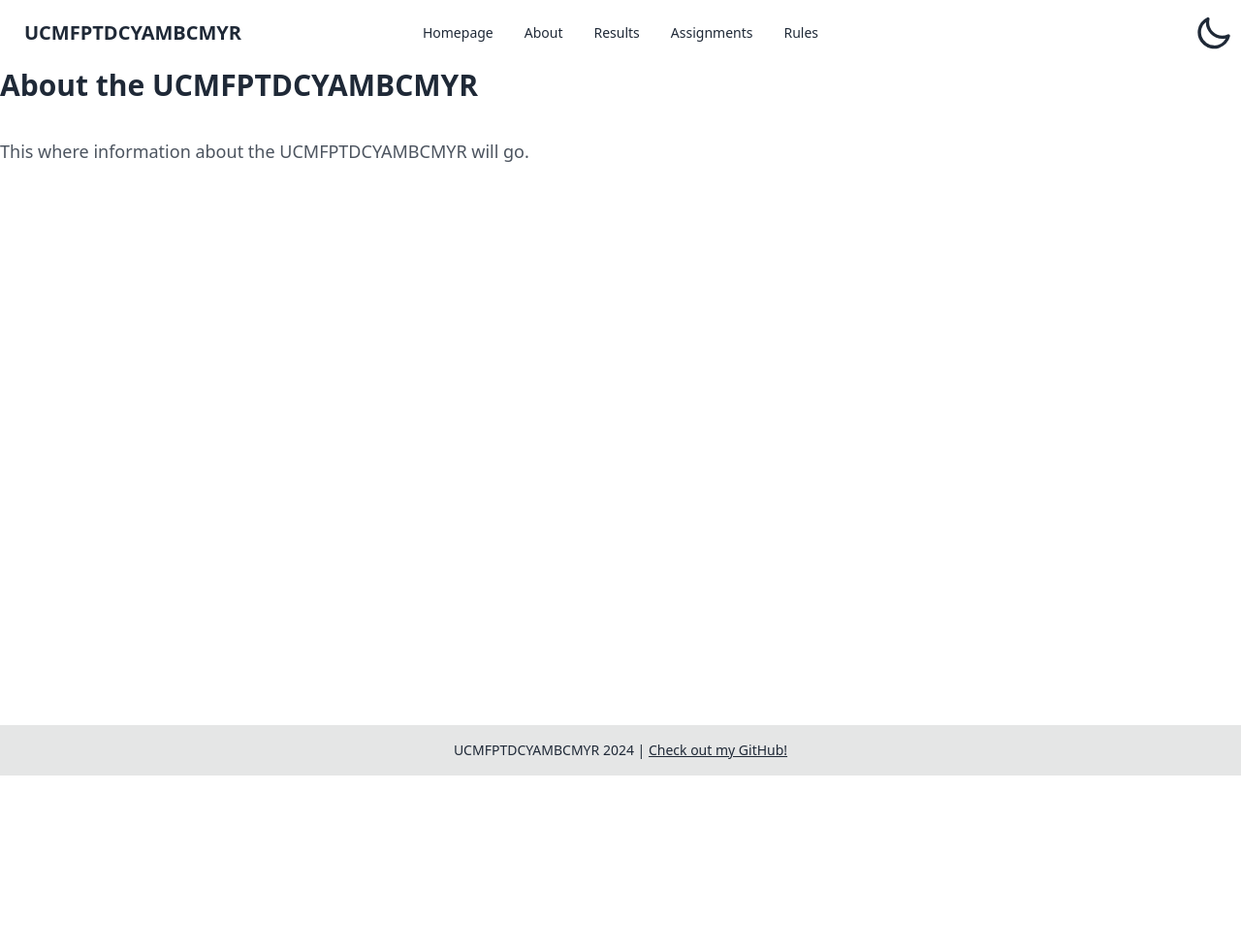
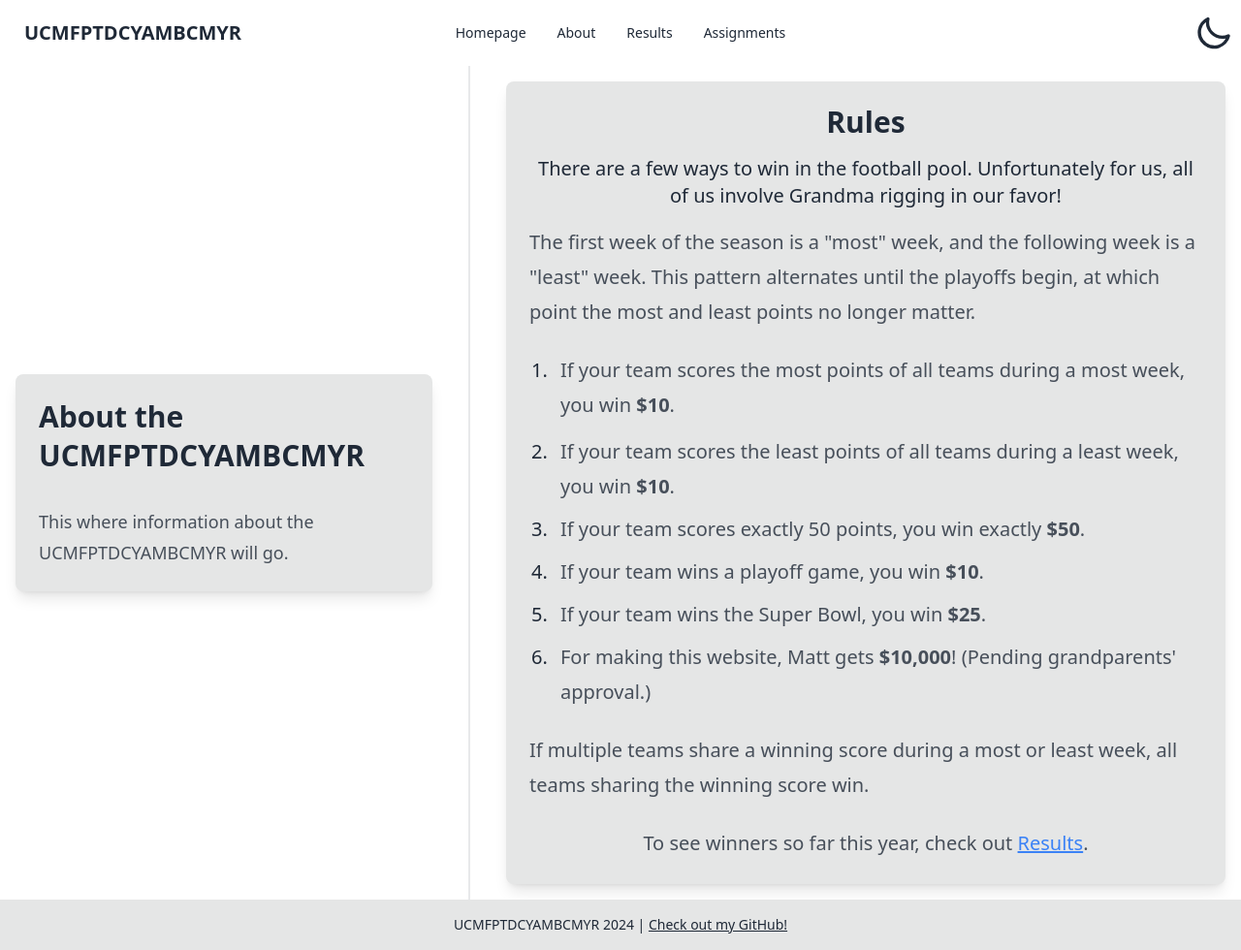
Before and after one commit to matthewkdies/football-pool, a Flask app: page /about in a window 1280 px wide. Shown: the whole page at 97% size. Before the commit the page ends 800 px from the top, so only its background shows below. Run offline with Flask 3, Linux system fonts and the light colour scheme; parts of the project's set-up code (start-up, migrations or seed data) failed here and were passed over.

Commit message:
Combining rules and about page.

```diff
--- a/apps/football_pool/static/output.css
+++ b/apps/football_pool/static/output.css
@@ -3234,28 +3234,6 @@ html {
   transform: translate(var(--tw-translate-x), var(--tw-translate-y)) rotate(var(--tw-rotate)) skewX(var(--tw-skew-x)) skewY(var(--tw-skew-y)) scaleX(var(--tw-scale-x)) scaleY(var(--tw-scale-y));
 }
 
-.swap-flip .swap-on,
-.swap-flip .swap-indeterminate,
-.swap-flip input:indeterminate ~ .swap-on {
-  transform: rotateY(180deg);
-  backface-visibility: hidden;
-  opacity: 1;
-}
-
-.swap-flip input:checked ~ .swap-off,
-.swap-active:where(.swap-flip) .swap-off,
-.swap-flip input:indeterminate ~ .swap-off {
-  transform: rotateY(-180deg);
-  backface-visibility: hidden;
-  opacity: 1;
-}
-
-.swap-flip input:checked ~ .swap-on,
-.swap-active:where(.swap-flip) .swap-on,
-.swap-flip input:indeterminate ~ .swap-indeterminate {
-  transform: rotateY(0deg);
-}
-
 .table:where([dir="rtl"], [dir="rtl"] *) {
   text-align: right;
 }
@@ -3870,6 +3848,31 @@ html {
   transition-duration: 150ms;
 }
 
+@media (min-width: 1024px) {
+  .lg\:divider-horizontal {
+    flex-direction: column;
+  }
+
+  .lg\:divider-horizontal:before {
+    height: 100%;
+    width: 0.125rem;
+  }
+
+  .lg\:divider-horizontal:after {
+    height: 100%;
+    width: 0.125rem;
+  }
+
+  .lg\:divider-horizontal {
+    margin-left: 1rem;
+    margin-right: 1rem;
+    margin-top: 0px;
+    margin-bottom: 0px;
+    height: auto;
+    width: 1rem;
+  }
+}
+
 .hover\:underline:hover {
   text-decoration-line: underline;
 }
@@ -3883,6 +3886,10 @@ html {
 @media (min-width: 768px) {
   .md\:grid-cols-2 {
     grid-template-columns: repeat(2, minmax(0, 1fr));
+  }
+
+  .md\:flex-row {
+    flex-direction: row;
   }
 }
 
--- a/apps/football_pool/templates/about.html
+++ b/apps/football_pool/templates/about.html
@@ -3,9 +3,44 @@
 {% block title %}About{% endblock %}
 
 {% block content %}
-<article class="prose prose-lg max-w-none">
-    <!-- <h2 align="center">Results So Far</h2> -->
-    <h2 align="left">About the UCMFPTDCYAMBCMYR</h2>
-    <p align="left">This where information about the UCMFPTDCYAMBCMYR will go.</p>
-</article>
+<div class="flex flex-col md:flex-row">
+    <div class="p-4 bg-base-100 flex-grow flex items-center justify-center">
+        <div class="p-6 bg-base-300 rounded-lg shadow-lg max-w-5xl w-full">
+            <article class="prose prose-lg max-w-none">
+                <h2 align="left">About the UCMFPTDCYAMBCMYR</h2>
+                <p align="left">This where information about the UCMFPTDCYAMBCMYR will go.</p>
+            </article>
+        </div>
+    </div>
+    <div class="divider lg:divider-horizontal"></div>
+    <div class="p-4 bg-base-100 flex-grow flex items-center justify-center">
+        <div class="p-6 bg-base-300 rounded-lg shadow-lg max-w-5xl w-full">
+            <article class="prose prose-xl max-w-none">
+                <h2 class="text-center text-3xl font-bold mb-4">Rules</h2>
+                <h4 class="text-center text-xl font-medium mb-4">
+                    There are a few ways to win in the football pool.
+                    Unfortunately for us, all of us involve Grandma rigging in our favor!
+                </h4>
+                <p>
+                    The first week of the season is a "most" week, and the following week is a "least" week.
+                    This pattern alternates until the playoffs begin, at which point the most and least points no longer matter.
+                </p>
+                <ol class="list-decimal pl-6 space-y-2">
+                    <li>If your team scores the most points of all teams during a most week, you win <b>$10</b>.</li>
+                    <li>If your team scores the least points of all teams during a least week, you win <b>$10</b>.</li>
+                    <li>If your team scores exactly 50 points, you win exactly <b>$50</b>.</li>
+                    <li>If your team wins a playoff game, you win <b>$10</b>.</li>
+                    <li>If your team wins the Super Bowl, you win <b>$25</b>.</li>
+                    <li>For making this website, Matt gets <b>$10,000</b>! (Pending grandparents' approval.)</li>
+                </ol>
+                <p>
+                    If multiple teams share a winning score during a most or least week, all teams sharing the winning score win.
+                </p>
+                <p class="text-center">
+                    To see winners so far this year, check out <a class="text-blue-500 hover:underline" href="/results">Results</a>.
+                </p>
+            </article>
+        </div>
+    </div>
+</div>
 {% endblock %}
--- a/apps/football_pool/templates/layout/navbar.html
+++ b/apps/football_pool/templates/layout/navbar.html
@@ -22,7 +22,6 @@
         <li><a href="/about">About</a></li>
         <li><a href="/results">Results</a></li>
         <li><a href="/assignments">Assignments</a></li>
-        <li><a href="/rules">Rules</a></li>
     </ul>
     </div>
     <a class="btn btn-ghost text-xl" href="/">UCMFPTDCYAMBCMYR</a>
@@ -33,7 +32,6 @@
       <li><a href="/about">About</a></li>
       <li><a href="/results">Results</a></li>
       <li><a href="/assignments">Assignments</a></li>
-      <li><a href="/rules">Rules</a></li>
     </ul>
   </div>
   <div class="navbar-end">
--- a/apps/football_pool/views.py
+++ b/apps/football_pool/views.py
@@ -68,11 +68,6 @@ def about():
     return render_template("about.html")
 
 
-@app_blueprint.route("/rules")
-def rules():
-    return render_template("rules.html")
-
-
 class Theme(StrEnum):
     """An Enum class to handle the light and dark mode themes."""
 
```
Also changed, not shown: apps/football_pool/templates/rules.html (deleted, +0 -36 lines).
